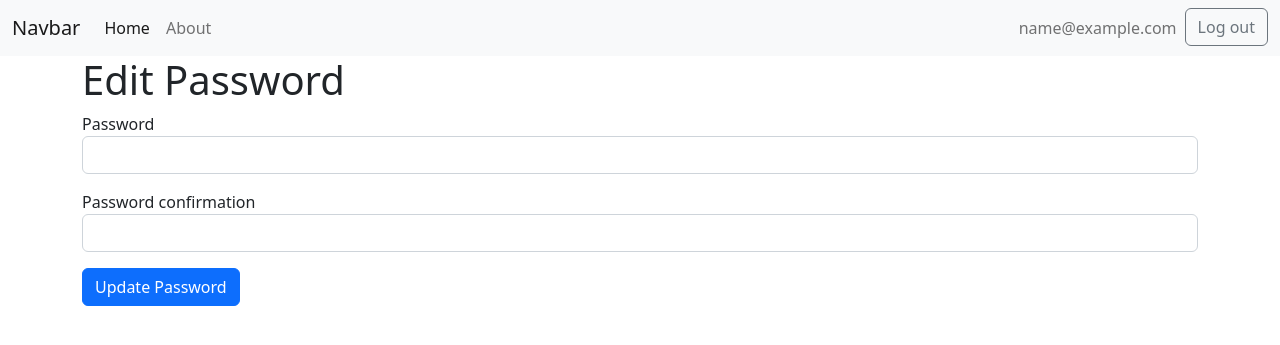
After one commit to alexandec/scheduled-tweets, a Rails app: page /password in a window 1280 px wide. The commit adds this page. Shown: the top 345 px of the page. Run offline with Rails 7, Linux system fonts and the light colour scheme; the visitor is signed in with stand-in values (Sample User, id 1); some libraries are stand-ins or nearby versions.

Commit message:
Add password management functionality with user authentication checks

```diff
--- a/app/controllers/application_controller.rb
+++ b/app/controllers/application_controller.rb
@@ -10,4 +10,8 @@ class ApplicationController < ActionController::Base
   def set_current_user
     Current.user = User.find_by(id: session[:user_id]) if session[:user_id]
   end
+
+  def require_user_logged_in
+    redirect_to sign_in_path, alert: "You must be logged in to access this page" unless Current.user
+  end
 end
--- /dev/null
+++ b/app/controllers/passwords_controller.rb
@@ -0,0 +1,18 @@
+class PasswordsController < ApplicationController
+  before_action :require_user_logged_in
+
+  def edit
+  end
+
+  def update
+    if Current.user.update(password_params)
+      redirect_to root_path, notice: "Password updated successfully"
+    else
+      render :edit, status: :unprocessable_entity
+    end
+  end
+
+  def password_params
+    params.require(:user).permit(:password, :password_confirmation)
+  end
+end
--- /dev/null
+++ b/app/views/passwords/edit.html.erb
@@ -0,0 +1,26 @@
+<h1>Edit Password</h1>
+
+<%= form_with model: Current.user, url: update_password_path do |form| %>
+    <% if Current.user.errors.any? %>
+        <div class="alert alert-danger">
+            <ul class="mb-0">
+                <% Current.user.errors.full_messages.each do |message| %>
+                    <li><%= message %></li>
+                <% end %>
+            </ul>
+        </div>
+    <% end %>
+
+    <div class="mb-3">
+        <%= form.label :password %>
+        <%= form.password_field :password, class: "form-control" %>
+    </div>
+    <div class="mb-3">
+        <%= form.label :password_confirmation %>
+        <%= form.password_field :password_confirmation, class: "form-control" %>
+    </div>
+
+    <div class="mb-3">
+        <%= form.submit "Update Password", class: "btn btn-primary" %>
+    </div>
+<% end %>
--- a/app/views/shared/_navbar.html.erb
+++ b/app/views/shared/_navbar.html.erb
@@ -17,7 +17,7 @@
         <ul class="navbar-nav ms-auto mb-2 mb-lg-0">
             <% if Current.user %>
             <li>
-                <span class="navbar-text"><%= Current.user.email %></span>
+               <%= link_to Current.user.email, edit_password_path, class: "nav-link" %>
             </li>
             <li class="nav-item">
                 <%= button_to "Log out", log_out_path, method: :delete, class: "btn btn-outline-secondary" %>
--- a/config/routes.rb
+++ b/config/routes.rb
@@ -2,6 +2,9 @@
 
 Rails.application.routes.draw do
   get "about", to: "about#index", as: :about
+
+  get "password", to: "passwords#edit", as: :edit_password
+  patch "password", to: "passwords#update", as: :update_password
 
   get "sign_up", to: "registrations#new"
   post "sign_up", to: "registrations#create"
```
